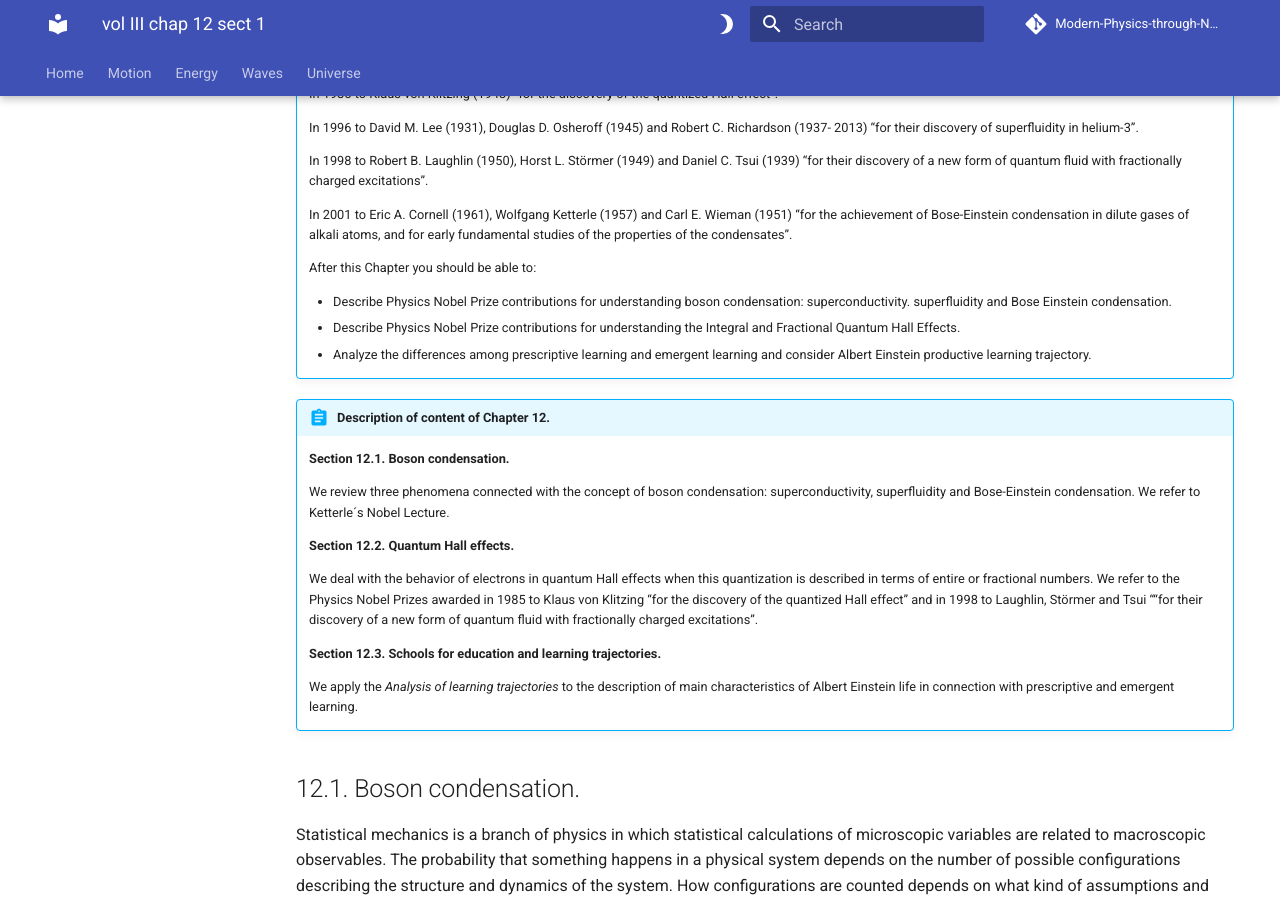
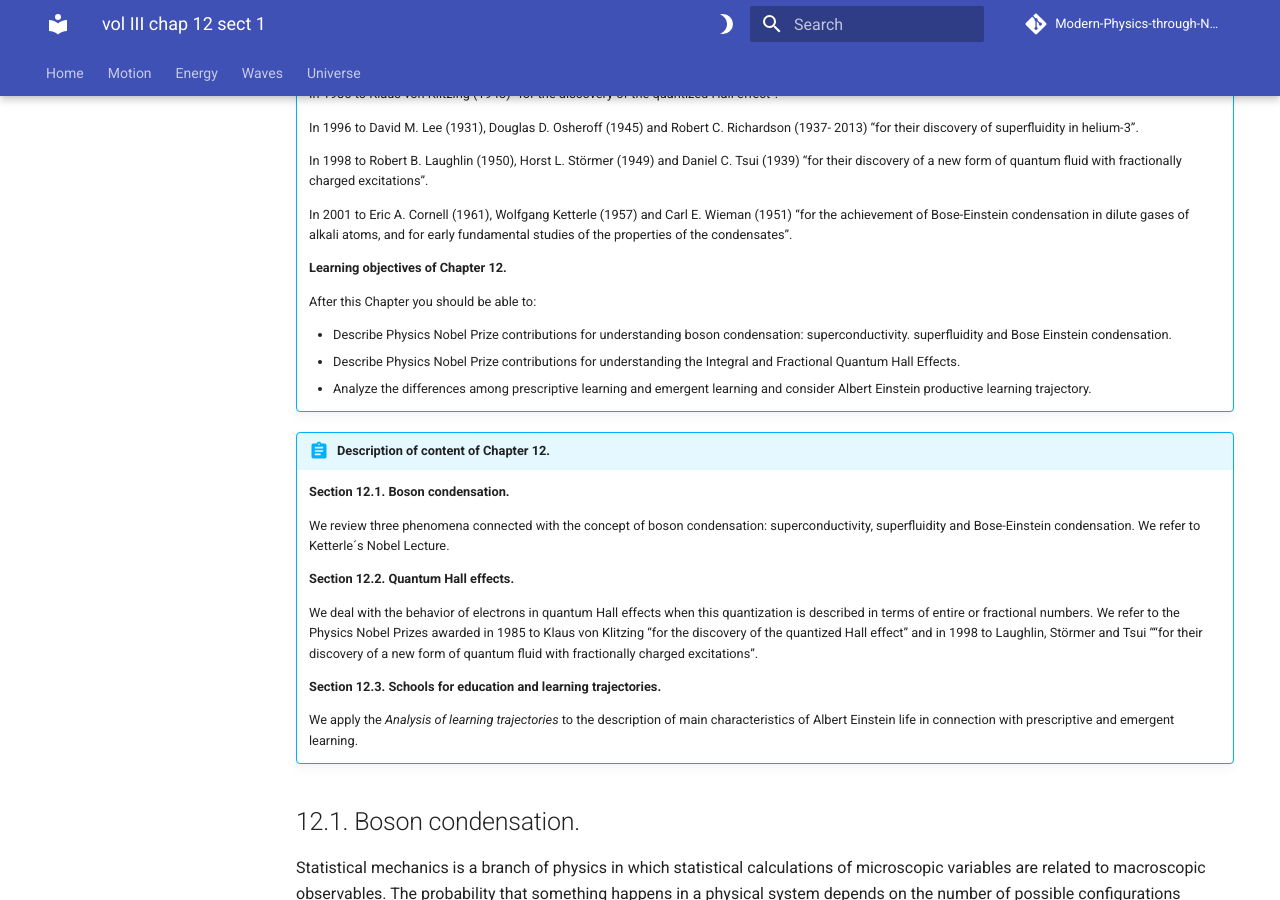
Before and after one commit to modphysnobel/modphysnobel.github.io, an MkDocs documentation site: the page built from docs/vol-III/vol-III-chap-12-sect-1.md, in a window 1280 px wide and 900 px high, scrolled down 502 px. Built offline with MkDocs 1.6.1 and Material for MkDocs 9.7.7, drawn with Linux system fonts in a browser that asks for light colours; some web fonts are replaced; comment, search, counter and statistics services are not loaded.

Commit message:
Update vol-III-chap-12-sect-1.md

```diff
--- a/docs/vol-III/vol-III-chap-12-sect-1.md
+++ b/docs/vol-III/vol-III-chap-12-sect-1.md
@@ -22,6 +22,8 @@
 	In 1998 to Robert B. Laughlin (1950), Horst L. Störmer (1949) and Daniel C. Tsui (1939) “for their discovery of a new form of quantum fluid with fractionally charged excitations”.
 
 	In 2001 to Eric A. Cornell (1961), Wolfgang Ketterle (1957) and Carl E. Wieman (1951) “for the achievement of Bose-Einstein condensation in dilute gases of alkali atoms, and for early fundamental studies of the properties of the condensates”.
+
+	**Learning objectives of Chapter 12.**
 
 	After this Chapter you should be able to:
 
```
